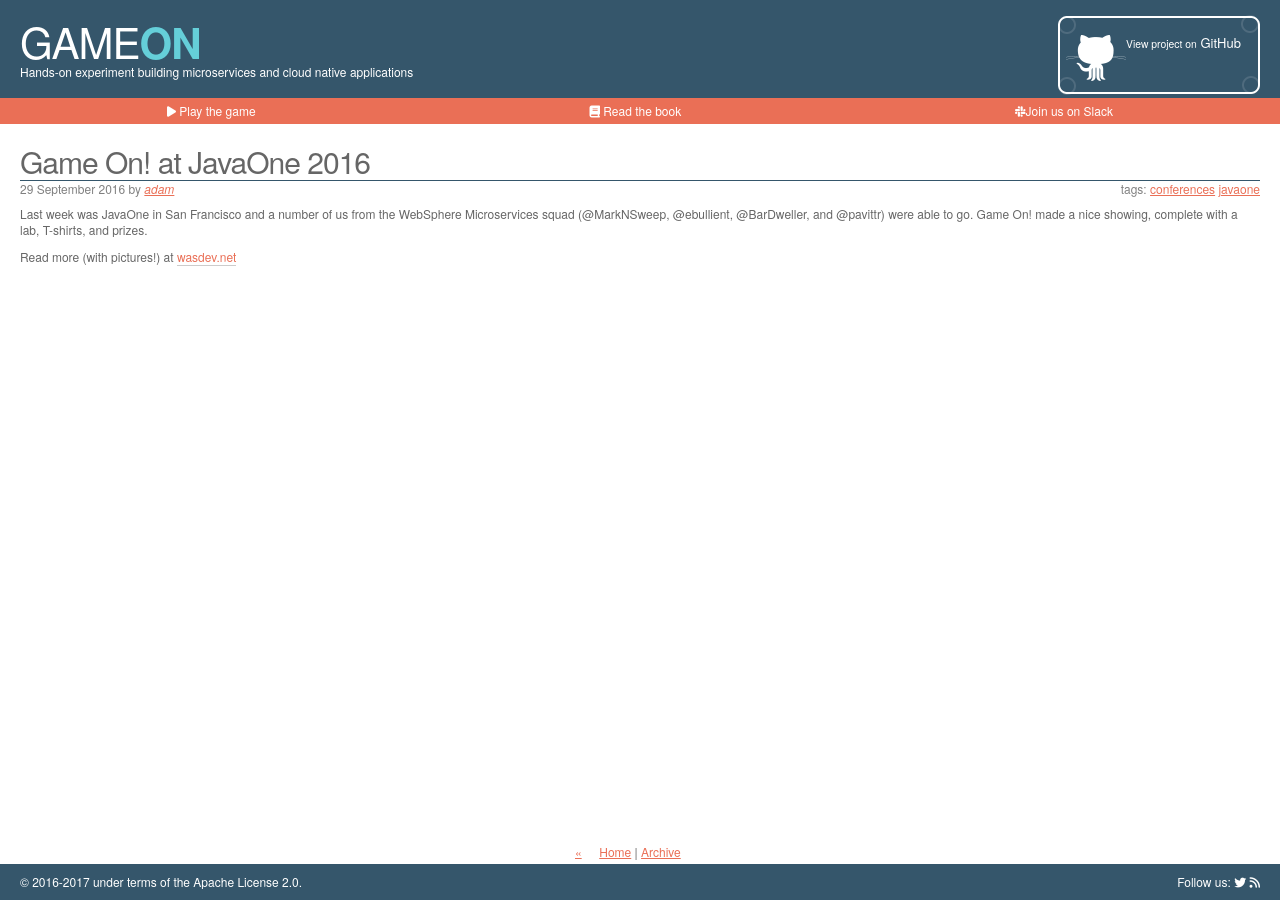
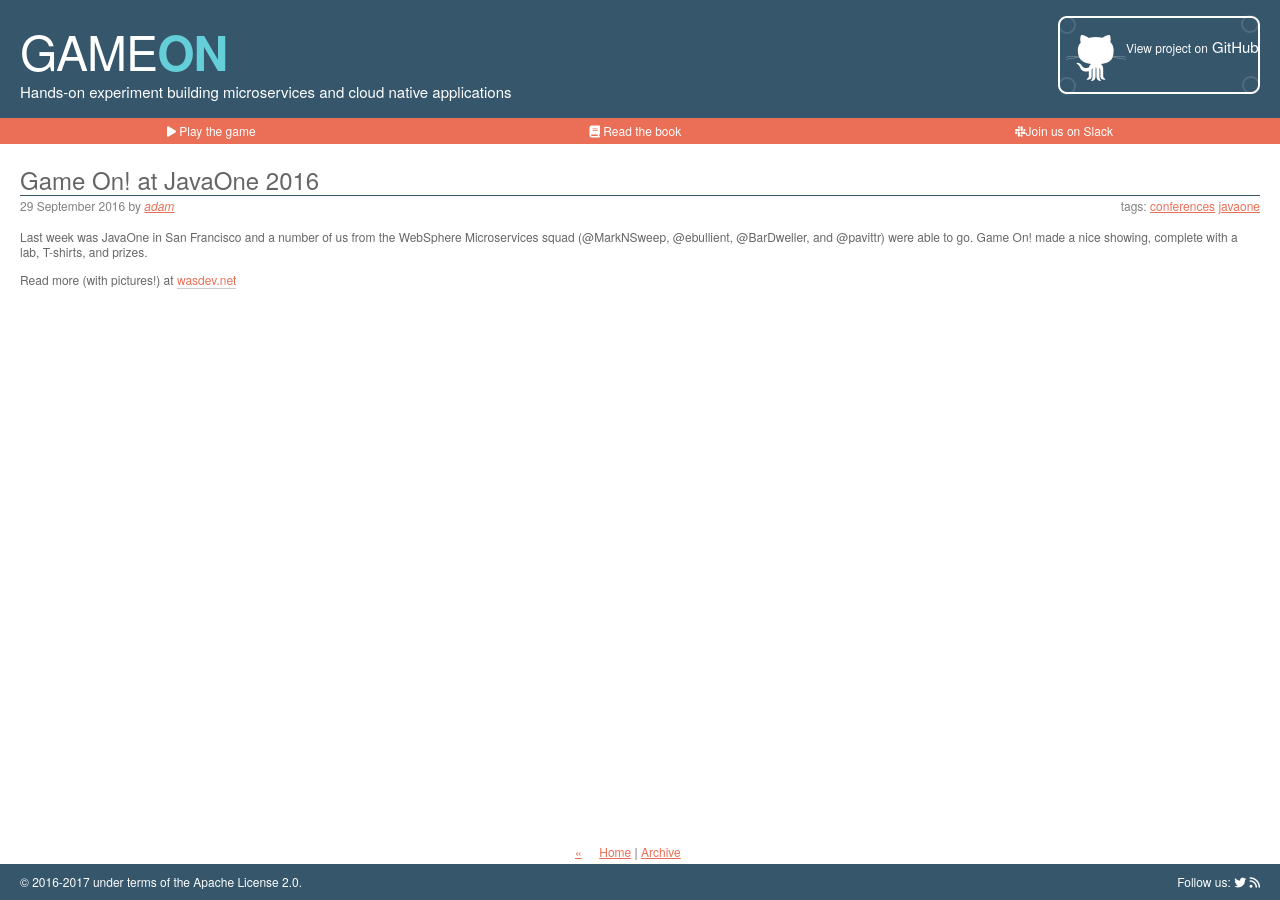
Before and after one commit to hsaunders0788/gameontext.github.io, a Jekyll site: the page built from _posts/2016-09-29-GameOn-at-JavaOne.md, in a window 1280 px wide. Built offline with Jekyll 4.4.1, drawn with Linux system fonts in a browser that asks for light colours; nearby versions of some CDN libraries.

Commit message:
correct post layout, CoC, favicon
Signed-off-by: Erin Schnabel <schnabel@us.ibm.com>

```diff
--- a/_includes/head.html
+++ b/_includes/head.html
@@ -3,11 +3,12 @@
   <meta http-equiv="X-UA-Compatible" content="chrome=1">
   <meta name="viewport" content="width=device-width, initial-scale=1, maximum-scale=1">
   <link rel="stylesheet" href="https://use.fontawesome.com/e3112f1bdf.css">
-  <link rel="stylesheet" href="{{ "/assets/css/flex.css" | relative_url }}" media="screen" type="text/css">
+  <link rel="stylesheet" href="{{ '/assets/css/flex.css' | relative_url }}" media="screen" type="text/css">
   <link rel="stylesheet" href="{{ '/assets/css/print.css' | relative_url }}" media="print" type="text/css">
   <!--[if lt IE 9]>
   <script src="//html5shiv.googlecode.com/svn/trunk/html5.js"></script>
   <![endif]-->
+  <link rel="shortcut icon" href="favicon.ico"  type="image/x-icon"/>
 
   <title>{% if page.title %}{{ page.title | escape }}{% else %}{{ site.title | escape }}{% endif %}</title>
   <meta name="description" content="{{ page.summary | default: site.description | strip_html | normalize_whitespace | truncate: 160 | escape }}">
--- a/_layouts/post.html
+++ b/_layouts/post.html
@@ -1,7 +1,7 @@
 ---
 layout: default
 ---
-<article class="post"s>
+<article class="post">
   {% assign author = site.contributors[page.contributor] %}
   {% assign tags = (page.tags | sort) %}
   <header>
@@ -16,9 +16,10 @@
         {% endfor %}
         </ul>
       </div>
+    </div>
   </header>
 
-  <section class="post">
+  <section class="content">
       {{ page.content }}
   </section>
 </article>
--- a/assets/css/flex.scss
+++ b/assets/css/flex.scss
@@ -28,12 +28,6 @@
   margin-top: 1rem;
   margin-bottom: 1rem;
   font-weight: 300; }
-h1 { font-size: 3.0rem; line-height: 1.2;  letter-spacing: -.1rem;}
-h2 { font-size: 2.8rem; line-height: 1.25; letter-spacing: -.1rem; }
-h3 { font-size: 2.6rem; line-height: 1.3;  letter-spacing: -.1rem; }
-h4 { font-size: 2.4rem; line-height: 1.35; letter-spacing: -.08rem; }
-h5 { font-size: 1.8rem; line-height: 1.5;  letter-spacing: -.05rem; }
-h6 { font-size: 1.5rem; line-height: 1.6;  letter-spacing: 0; }
 
 .archive_list h2 {
     margin-top: .5rem;
@@ -46,9 +40,8 @@
 header.head h1 {
   margin-top: 0;
   margin-bottom: 0.2rem;
-  font-size: 42px;
+  font-size: 48px;
   font-weight: normal;
-  line-height: 1;
   letter-spacing: -1px;
 }
 header.head h1 .on {
@@ -57,22 +50,24 @@
 header.head div {
   margin-top: 0;
   margin-bottom: 0;
-  font-size: 1.2rem;
+  font-size: 1.5rem;
   font-weight: normal;
   line-height: 1.3rem;
   letter-spacing: 0;
 }
+header.head a.button {
+  font-size: 1.5rem;
+}
 /* Post Header
 –––––––––––––––––––––––––––––––––––––––––––––––––– */
 article header {
-  margin-bottom: 1rem;
+  margin-bottom: 1.5rem;
 }
-.articles article header h1 { /* Just for post in list */
-  margin-top: 1.5rem;
-  font-size: 2.8rem; line-height: 1.25; letter-spacing: -.1rem;
+.articles article { /* Just for post in list */
+  margin-bottom: 3rem;
 }
 article header h1 {
-  margin-bottom: 0;
+  margin-bottom: .2rem;
 }
 article header .byline {
   color: gray;
@@ -136,6 +131,7 @@
 header.head,
 header.head div,
 header.head h1 a,
+header.head a.button,
 footer.foot,
 footer.foot a {
   color: #fff;
@@ -164,6 +160,7 @@
   border-bottom: 1px solid #ccc;
 }
 nav.project a,
+header.head a.button,
 header h1 a {
   text-decoration: none;
   border: none;
@@ -233,10 +230,6 @@
     width: 134px;
     height: 58px;
     padding: 22px 0 0 68px;
-    font-size: 1.3rem;
-    line-height: 1.2rem;
-    text-decoration: none;
-    color: #fff;
     background: transparent url(../images/github-button.png) 0 0 no-repeat;
   }
   header.head div {
```
Also changed, not shown: CODE_OF_CONDUCT.md (added, +49 -0 lines), favicon.ico (added).
